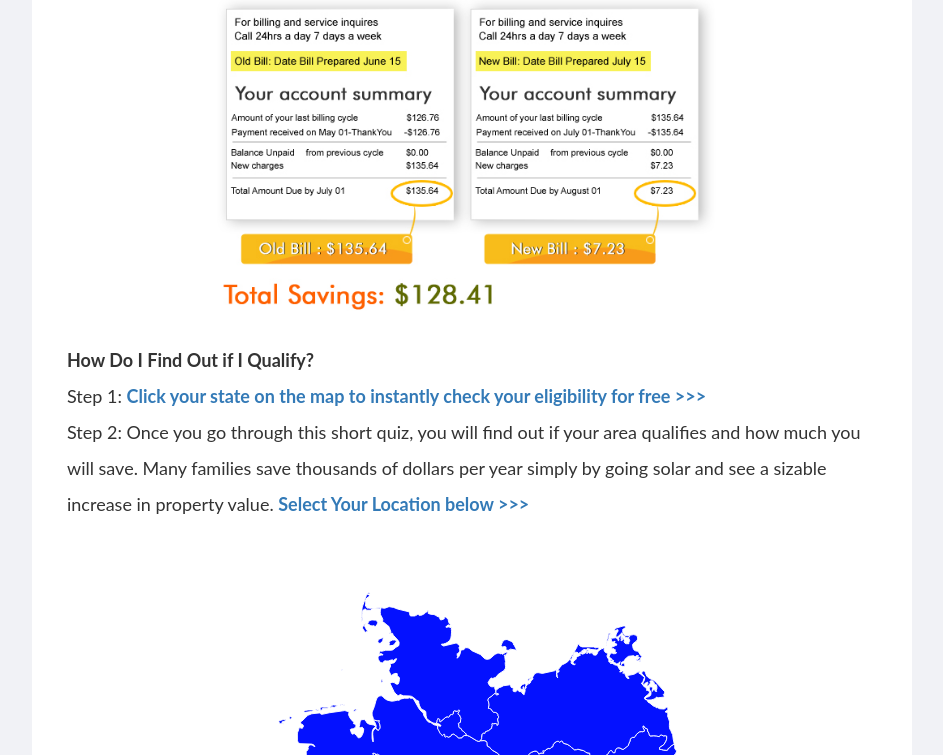
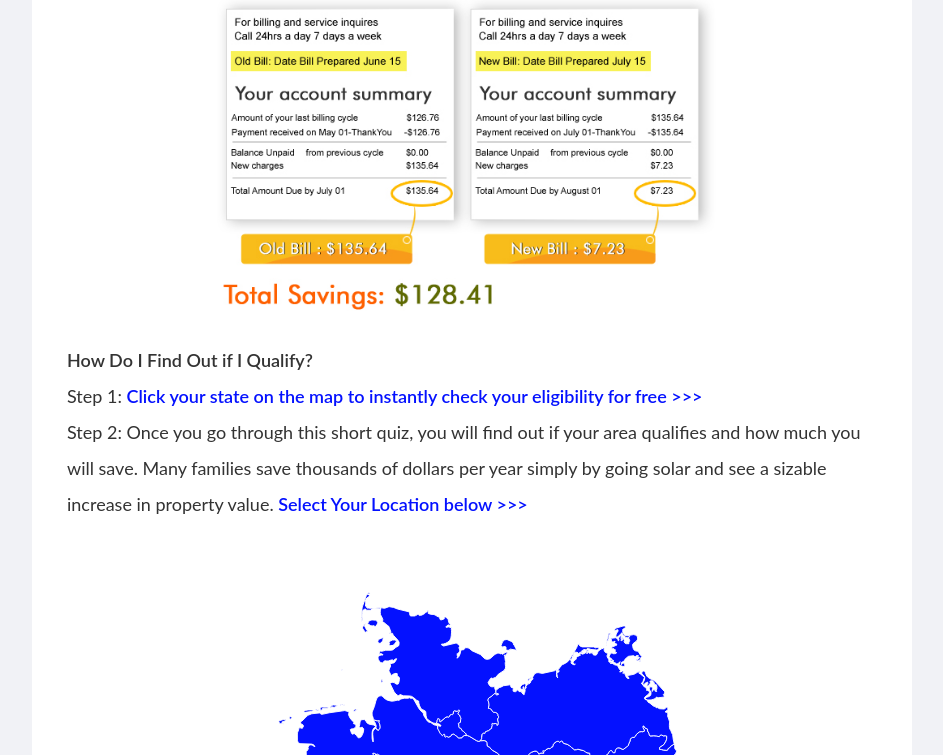
Before and after one commit to workOfYasir/savingmoneyweekly, a PHP site: page / in a window 1280 px wide. Shown: the part 1168-1923 px from the top of the page, without its empty margins (168-1111 px from the left). Run offline with PHP 8.4, Linux system fonts and the light colour scheme; some libraries are stand-ins or nearby versions.

Commit message:
a tag
Signed-off-by: workOfYasir <yasirb673@gmail.com>

```diff
--- a/assets/css/style.css
+++ b/assets/css/style.css
@@ -5,6 +5,11 @@
   .body{
     font-family: Lato,'Helvetica Neue',Arial,Helvetica,sans-serif;
   }
+  a{
+    text-decoration: none;
+    color: rgb(4, 17, 255) !important;
+}
+
   .wrapper{
     background-color: #fff;
     border-radius:5px;
@@ -48,6 +53,9 @@ body{
     padding-top: 30px;
     padding-left:40px;
     padding-right:40px;
+}
+a:hover{
+    text-decoration: none;
 }
 @media only screen and (max-width: 750px) and (min-width:200px) {
 .mapdiv-wrapper{
--- a/savingmoney.php
+++ b/savingmoney.php
@@ -63,13 +63,13 @@ Thanks to a little-known Punjab program called Residential Renewable Energy Tax
 <div class="row" style="padding-top: 20px;padding-bottom: 40px;">
 <div class="col-md-12">
 <p style="font-size: 18px; line-height:2.0; ">
-<strong>How Do I Find Out if I Qualify?</strong>
+<span style="font-weight:600">How Do I Find Out if I Qualify?</span>
 <br>
-Step 1: <a href=""> <strong>Click your state on the map to instantly check your eligibility for free >>></strong></a>
+Step 1: <a href=""> <span style="font-weight:600">Click your state on the map to instantly check your eligibility for free >>></span></a>
 <br>
 Step 2: Once you go through this short quiz, you will find out if your area qualifies and how much you will save. Many families save thousands of dollars per year simply by going solar and see a sizable increase in property value.
 
-<a href=""><strong>Select Your Location below >>></strong></a>
+<a href=""><span style="font-weight:600">Select Your Location below >>></span></a>
 </p>
 </div>
 </div>
```
